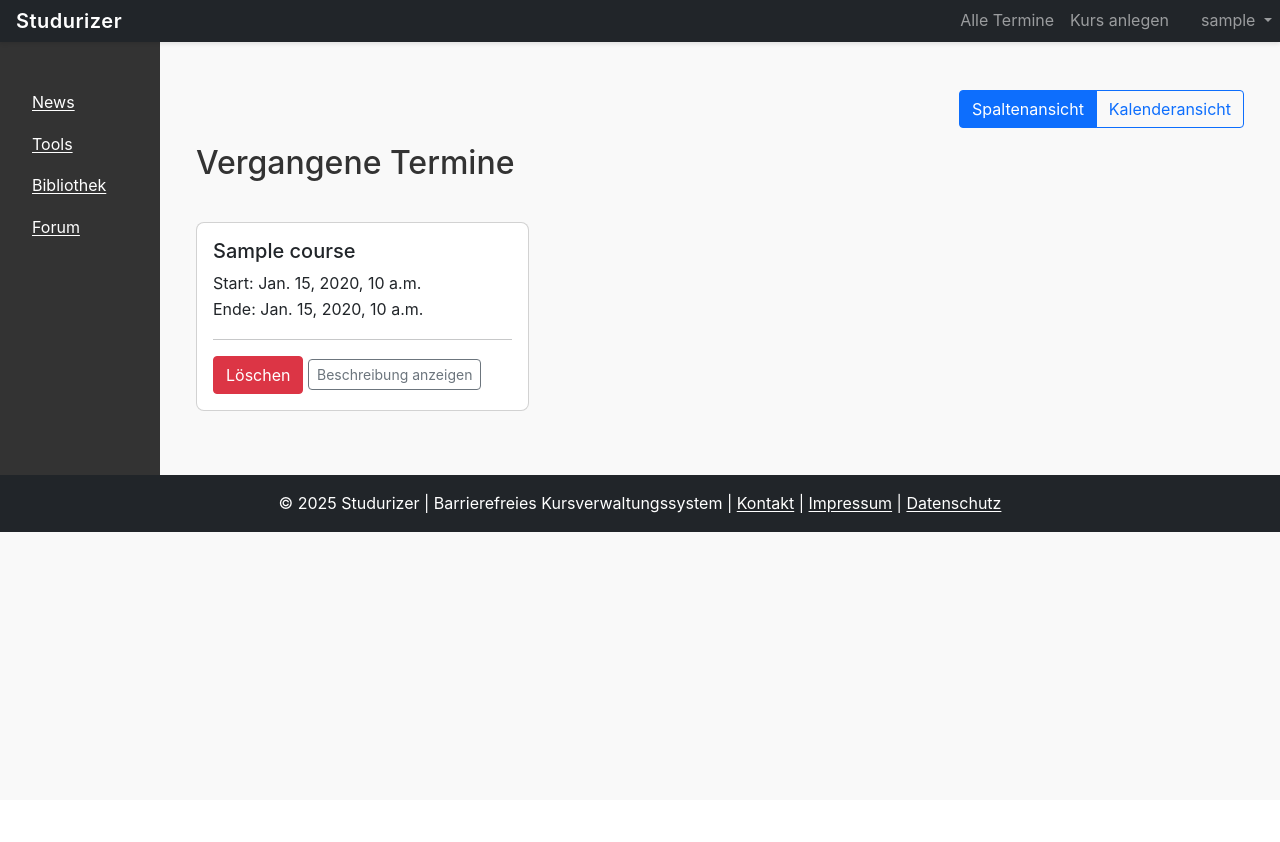
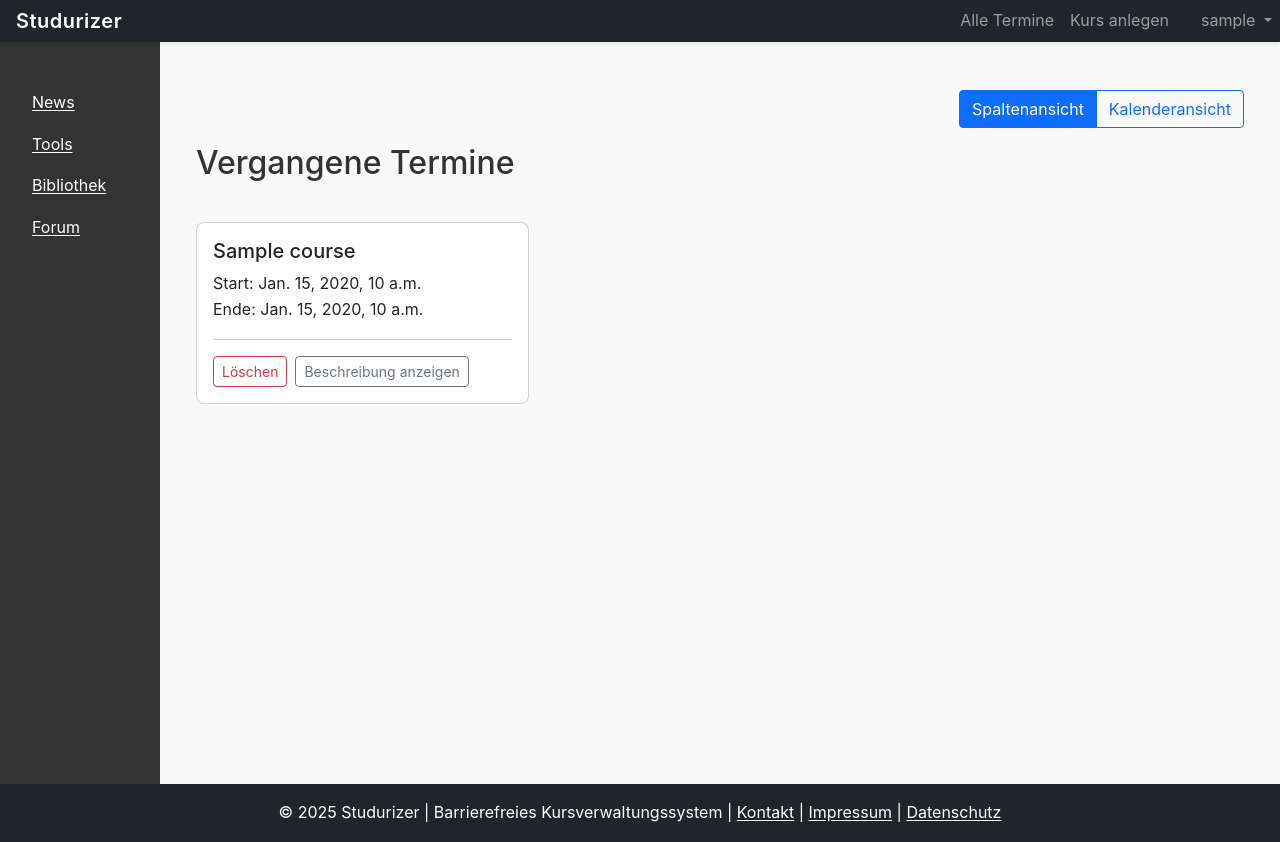
Before and after one commit to Johann110/Studurizer-Fallstudie-Software-Engineering, a Django app: page /events/all_events/ in a window 1280 px wide. Before the commit the page ends 532 px from the top, so only its background shows below. Run offline with Django 5.2, Linux system fonts and the light colour scheme; a user stored in the database is signed in; tables that the repository leaves empty hold one stand-in row (values such as "Sample post"); some libraries are stand-ins or nearby versions.

Commit message:
story-29-27: UI Elemente überarbeitet und vor allem die navbar angepasst.

```diff
--- a/events/urls.py
+++ b/events/urls.py
@@ -3,7 +3,6 @@ from events import views
 
 urlpatterns = [
     path('create_event/', views.CreateEvent.as_view(), name='create_event'),
-    path('update_event/<int:id>/', views.UpdateEvent.as_view(), name='update_event'),
-    path('delete_event/<int:id>/', views.DeleteEvent.as_view(), name='delete_event'),
+    path('delete_event/<int:pk>/', views.DeleteEvent.as_view(), name='delete_event'),
     path('all_events/', views.events, name='all_events'),
 ]
--- a/events/views.py
+++ b/events/views.py
@@ -1,6 +1,7 @@
 from django.db.models import Q
-from django.shortcuts import render
+from django.shortcuts import render, get_object_or_404, redirect
 from django.urls import reverse_lazy
+from django.views import View
 from django.views.generic import CreateView, UpdateView, DeleteView
 from django.utils import timezone
 
@@ -14,16 +15,13 @@ class CreateEvent(CreateView):
     form_class = EventForm
     success_url = reverse_lazy("home")
 
-class UpdateEvent(UpdateView):
-    model = Events
-    template_name = 'courses/update_course.html'
-    form_class = EventForm
-    success_url = reverse_lazy("home")
 
+class DeleteEvent(View):
+    def post(self, request, pk):
+        event = get_object_or_404(Events, pk=pk)
+        event.delete()
+        return redirect('all_events')
 
-class DeleteEvent(DeleteView):
-    model = Events
-    success_url = reverse_lazy('home')
 
 
 def events(request):
--- a/static/css/style.css
+++ b/static/css/style.css
@@ -20,7 +20,6 @@
 }
 
 body {
-  min-height: 100vh;
   display: flex;
   flex-direction: column;
   font-family: -apple-system, BlinkMacSystemFont, "Segoe UI", Roboto, "Helvetica Neue", Arial, sans-serif;
--- a/templates/base.html
+++ b/templates/base.html
@@ -65,7 +65,7 @@
     </nav>
 </header>
 
-<div class="d-flex min-vh-80" style="flex-direction: column; margin-top: 0">
+<div class="d-flex" style="min-height: 100vh; flex-direction: column; margin-top: 0">
     <div class="d-flex flex-grow-1">
         <nav class="p-3" style="width: 10rem; background-color: #333333">
             <ul class="nav flex-column mt-4">
@@ -91,7 +91,7 @@
             {% endblock %}
         </main>
     </div>
-    <footer class="bg-dark text-center text-white py-3">
+    <footer class="bg-dark text-center text-white py-3 mt-auto">
         &copy; {% now "Y" %} Studurizer | Barrierefreies Kursverwaltungssystem |
         <a href="{% url "contact" %}" class="text-white">Kontakt</a> |
         <a href="{% url "imprint" %}" class="text-white">Impressum</a> |
--- a/templates/events/create_events.html
+++ b/templates/events/create_events.html
@@ -6,7 +6,7 @@
     </button>
 
     <div class="modal fade" id="createEventModal" tabindex="-1" aria-labelledby="createEventModalLabel"
-         aria-hidden="true">
+         aria-hidden="true" style="margin-top: 3rem">
         <div class="modal-dialog">
             <div class="modal-content">
                 <form method="post" action="{% url 'create_event' %}">
--- a/templates/events/eventsdetail.html
+++ b/templates/events/eventsdetail.html
@@ -31,14 +31,21 @@
                                                 Ende: {{ event.end_date }}
                                             </p>
                                             <hr>
-                                            <a href="{% url 'delete_event' event.id %}"
-                                               class="btn btn-danger">Löschen</a>
+                                            <span class="d-flex gap-2">
+                                                <form action="{% url 'delete_event' event.id %}" method="post" style="display:inline;">
+                                                    {% csrf_token %}
+                                                    <button type="submit" class="btn btn-sm btn-outline-danger">Löschen</button>
+                                                </form>
 
-                                            <a class="btn btn-sm btn-outline-secondary" data-bs-toggle="collapse"
-                                               href="#desc-expired-{{ event.id }}" role="button" aria-expanded="false"
-                                               aria-controls="desc-expired-{{ event.id }}">
-                                                Beschreibung anzeigen
-                                            </a>
+                                                <a class="btn btn-sm btn-outline-secondary"
+                                                   data-bs-toggle="collapse"
+                                                   href="#desc-expired-{{ event.id }}"
+                                                   role="button"
+                                                   aria-expanded="false"
+                                                   aria-controls="desc-expired-{{ event.id }}">
+                                                    Beschreibung anzeigen
+                                                </a>
+                                            </span>
                                             <div class="collapse mt-2" id="desc-expired-{{ event.id }}">
                                                 <div class="card card-body">
                                                     {{ event.description }}
@@ -68,20 +75,24 @@
                                                 Ende: {{ event.end_date }}
                                             </p>
                                             <hr>
-                                            <a href="{% url 'delete_event' event.id %}"
-                                               class="btn btn-danger">Löschen</a>
-                                            <a class="btn btn-sm btn-outline-primary" data-bs-toggle="collapse"
-                                               href="#desc-{{ event.id }}" role="button" aria-expanded="false"
-                                               aria-controls="desc-{{ event.id }}">
-                                                Beschreibung anzeigen
-                                            </a>
-                                            <div class="collapse mt-2" id="desc-{{ event.id }}">
+                                            <span class="d-flex gap-2">
+                                                <form action="{% url 'delete_event' event.id %}" method="post" style="display:inline;">
+                                                    {% csrf_token %}
+                                                    <button type="submit" class="btn btn-sm btn-outline-danger">Löschen</button>
+                                                </form>
+
+                                                <a class="btn btn-sm btn-outline-secondary"
+                                                   data-bs-toggle="collapse"
+                                                   href="#desc-expired-{{ event.id }}"
+                                                   role="button"
+                                                   aria-expanded="false"
+                                                   aria-controls="desc-expired-{{ event.id }}">
+                                                    Beschreibung anzeigen
+                                                </a>
+                                            </span>
+                                            <div class="collapse mt-2" id="desc-expired-{{ event.id }}">
                                                 <div class="card card-body">
                                                     {{ event.description }}
-                                                    <form class="form-control" method="post"
-                                                          enctype="multipart/form-data">
-                                                        {% csrf_token %}
-                                                    </form>
                                                 </div>
                                             </div>
                                         </div>
@@ -102,6 +113,12 @@
                                                 Start: {{ event.start_date }}<br>
                                                 Ende: {{ event.end_date }}
                                             </p>
+                                            <span class="d-flex gap-2">
+                                                <form action="{% url 'delete_event' event.id %}" method="post" style="display:inline;">
+                                                    {% csrf_token %}
+                                                    <button type="submit" class="btn btn-sm btn-outline-danger">Löschen</button>
+                                                </form>
+                                            </span>
                                         </div>
                                     </div>
                                 {% endfor %}
```
Also changed, not shown: templates/events/events.html (+20 -16 lines), templates/events/update_events.html (deleted, +0 -10 lines).
